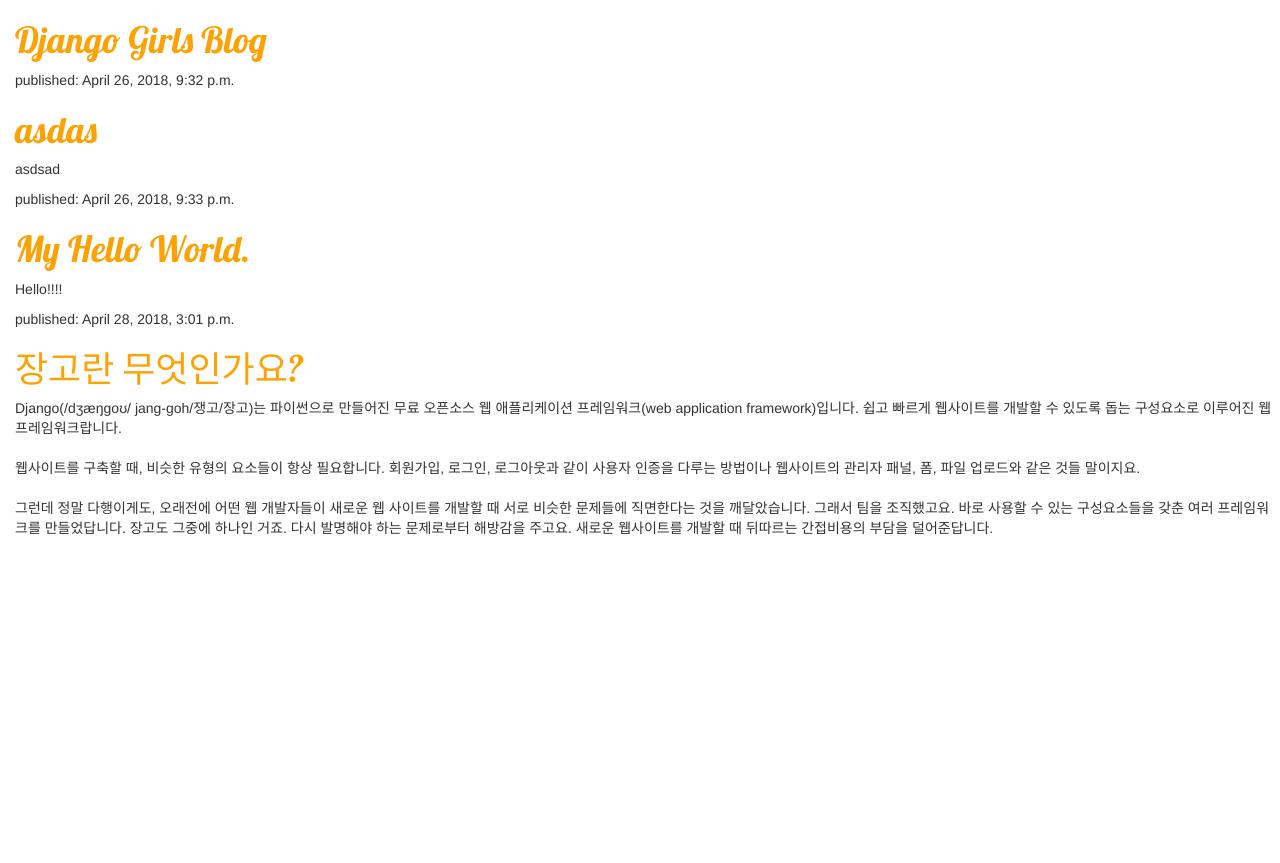
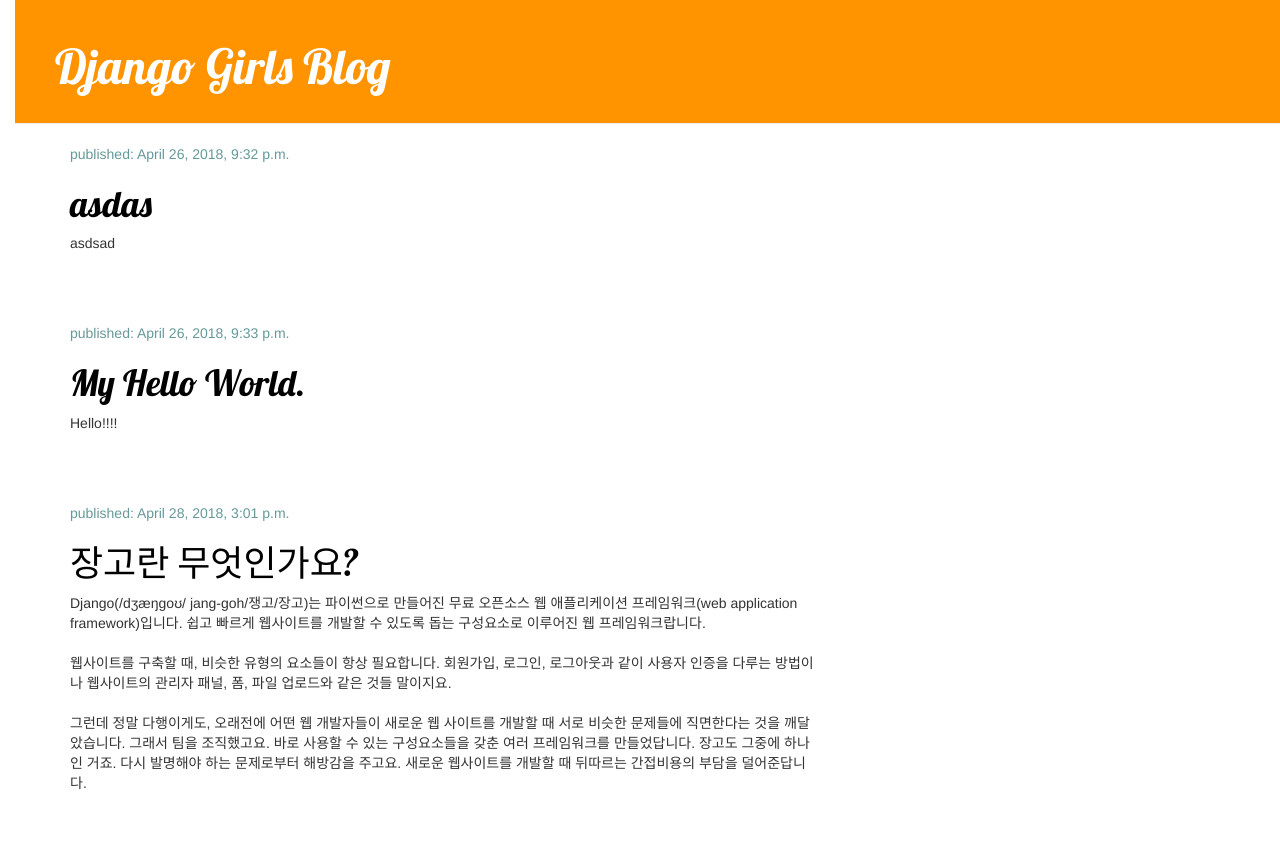
Before and after one commit to blizard4479/my-second-blog, a Django app: page / in a window 1280 px wide. Before the commit the page ends 535 px from the top, so only its background shows below. Run offline with Django 3.2, Linux system fonts and the light colour scheme; data comes from the database, SQL or seed files in the repository; some libraries are stand-ins or nearby versions.

Commit message:
Change my css state for blog content

```diff
--- a/blog/static/css/blog.css
+++ b/blog/static/css/blog.css
@@ -6,3 +6,50 @@ h1 a {
 body {
   padding-left: 15px;
 }
+
+.page-header {
+  background-color: #ff9400;
+  margin-top: 0;
+  padding: 20px 20px 20px 40px;
+}
+
+.page-header h1, .page-header h1 a, .page-header h1 a:visited, .page-header h1 a:active {
+  color: #ffffff;
+  font-size: 36pt;
+  text-decoration: none;
+}
+
+.content {
+  margin-left: 40px;
+}
+
+h1, h2, h3, h4 {
+  font-style: 'Lobster', cursive;
+}
+
+.date {
+  color: #669999;
+}
+
+.save {
+  float: right;
+}
+
+.post-from textarea, .post-form input {
+  width: 100%
+}
+
+.top-menu, .top-menu:hover, .top-menu:visited {
+  color: #ffffff;
+  float: right;
+  font-size: 26pt;
+  margin-right: 20px;
+}
+
+.post {
+  margin-bottom: 70px;
+}
+
+.post h1 a, .post h1 a:visited {
+  color: #000000;
+}
--- a/blog/templates/blog/post_list.html
+++ b/blog/templates/blog/post_list.html
@@ -9,15 +9,21 @@
       <title>Django Girls blog</title>
     </head>
     <body>
-        <div>
-            <h1><a href="">Django Girls Blog</a></h1>
+        <div class="page-header">
+            <h1><a href="/">Django Girls Blog</a></h1>
         </div>
-        {% for post in posts %}
-            <div>
-                <p>published: {{ post.published_date }}</p>
-                <h1><a href="">{{ post.title }}</a></h1>
-                <p>{{ post.text|linebreaksbr }}</p>
+        <div class="content container">
+          <div class="row">
+            <div class="col-md-8">
+              {% for post in posts %}
+                  <div class="post">
+                      <p class="date">published: {{ post.published_date }}</p>
+                      <h1><a href="">{{ post.title }}</a></h1>
+                      <p>{{ post.text|linebreaksbr }}</p>
+                  </div>
+              {% endfor %}
             </div>
-        {% endfor %}
+          </div>
+        </div>
     </body>
 </html>
```
